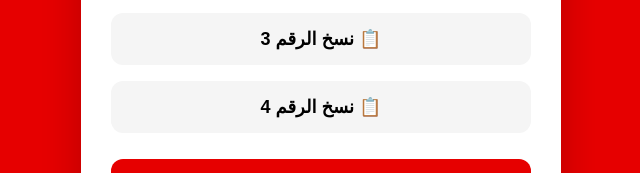
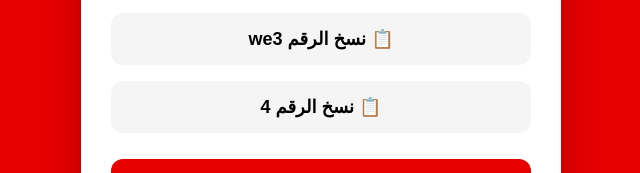
Before and after one commit to nevotech1-arch/Nevo.1, a plain HTML site: page index.html in a window 1280 px wide. Shown: the part 385-558 px from the top of the page, 319-959 px from the left. Drawn offline with Linux system fonts and the light colour scheme.

Commit message:
Add files via upload

```diff
--- a/index.html
+++ b/index.html
@@ -89,9 +89,9 @@ height:22px;
 
 <button class="copy" onclick="copyNumber('01017831418',2)">📋 نسخ الرقم 2</button>
 
-<button class="copy" onclick="copyNumber('01555285656',3)">📋 نسخ الرقم 3</button>
+<button class="copy" onclick="copyNumber('01555285656',3)">📋 نسخ الرقم we3</button>
 
-<button class="copy" onclick="copyNumber('01220422858',4)">📋 نسخ الرقم 4</button>
+<button class="copy" onclick="copyNumber('01220422858',4)">📋 نسخ الرقم  4</button>
 
 <button class="vf" onclick="openVF()">📱 فتح فودافون كاش</button>
 
```
